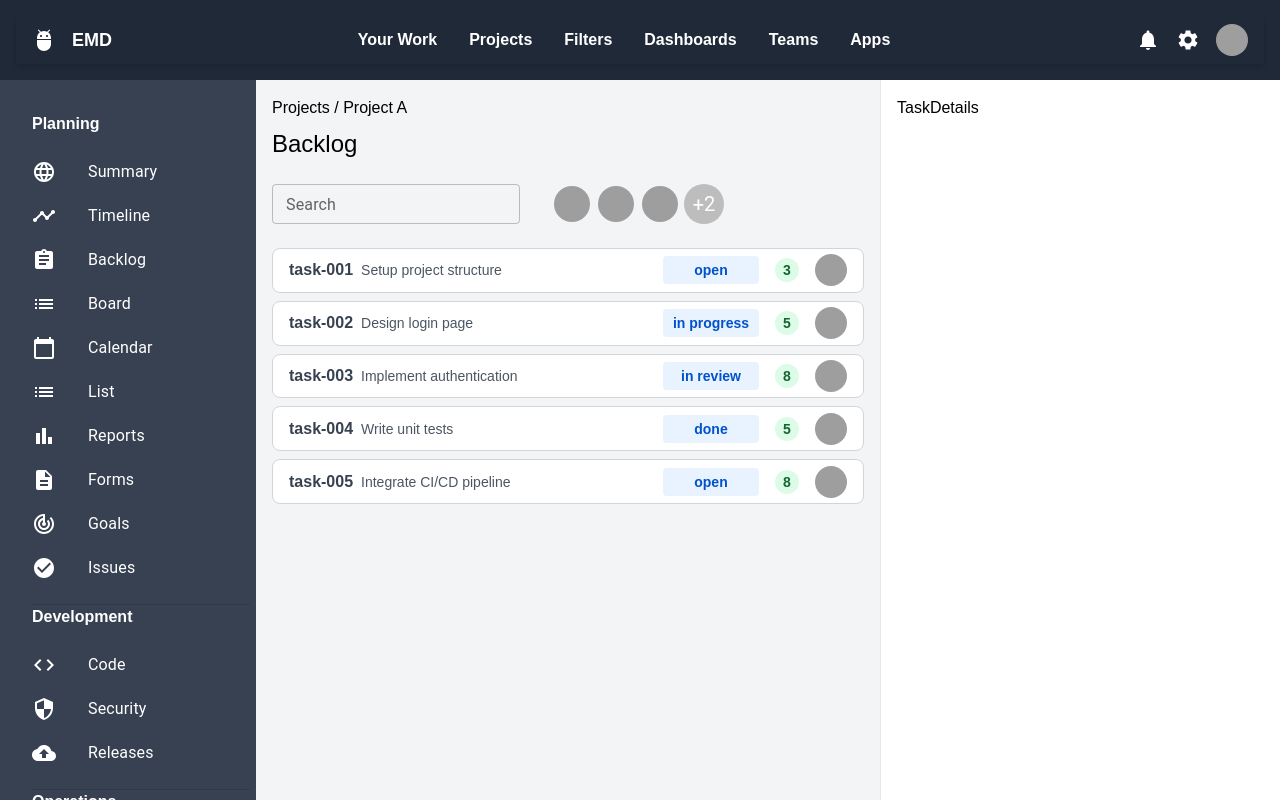
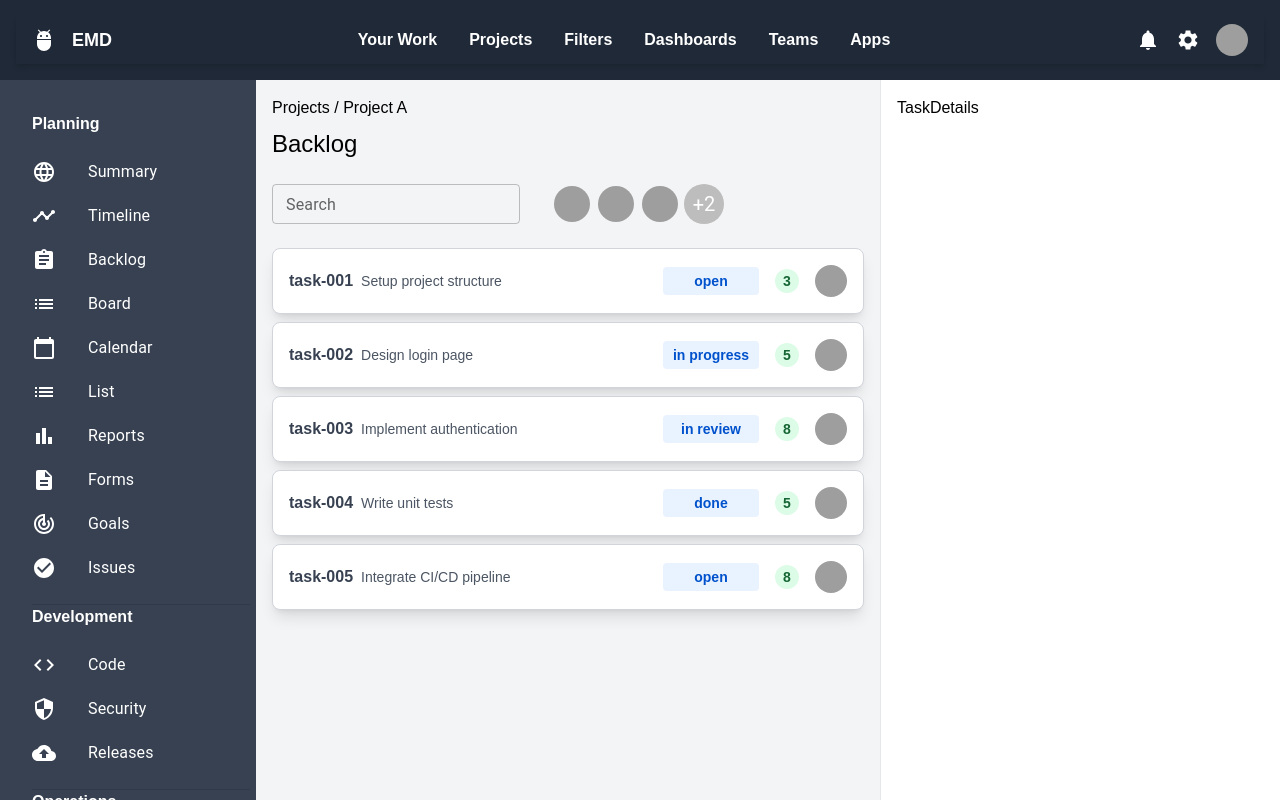
Before and after one commit to enesmalikdmn/task-management-system, a Next.js app: page / in a window 1280 px wide. Built offline with nearby package versions, Linux system fonts and the light colour scheme; grey boxes are pictures that could not be loaded.

Commit message:
feat: added drag and drop skills for task

```diff
--- /dev/null
+++ b/components/TaskList/DraggableDroppableTask.tsx
@@ -0,0 +1,39 @@
+import { useDraggable, useDroppable } from '@dnd-kit/core';
+import TaskRepresentation from './TaskRepresentation';
+
+export default function DraggableDroppableTask({
+  task,
+}: {
+  task: {
+    id: string;
+    name: string;
+    workflowStatus: string;
+    storyPoint: number;
+    assignedTo: string;
+  };
+}) {
+  const {
+    setNodeRef: draggableRef,
+    attributes,
+    listeners,
+  } = useDraggable({
+    id: task.id,
+  });
+
+  const { setNodeRef: droppableRef } = useDroppable({
+    id: task.id,
+  });
+
+  return (
+    <div
+      ref={(node) => {
+        draggableRef(node);
+        droppableRef(node);
+      }}
+      {...listeners}
+      {...attributes}
+    >
+      <TaskRepresentation task={task} />
+    </div>
+  );
+}
--- a/components/TaskList/TaskListArea.tsx
+++ b/components/TaskList/TaskListArea.tsx
@@ -1,88 +1,48 @@
 'use client';
 
 import { useAppStore } from '@/store/appStore';
-import Avatar from '@mui/material/Avatar';
 import {
   DndContext,
-  useDroppable,
-  useDraggable,
   DragEndEvent,
+  DragOverlay,
 } from '@dnd-kit/core';
+import { useState } from 'react';
+import DraggableDroppableTask from './DraggableDroppableTask';
+import TaskRepresentation from './TaskRepresentation';
 
 export default function TaskListArea() {
   const { tasks: taskList, updateTaskOrder } = useAppStore();
+  const [activeTask, setActiveTask] = useState<null | typeof taskList[0]>(null);
 
   const handleDragEnd = (event: DragEndEvent) => {
     const { active, over } = event;
-    console.log(active, over);
 
-    if (!over || active.id === over.id) return;
+    if (!over || active.id === over.id) {
+      setActiveTask(null);
+      return;
+    }
+
     updateTaskOrder(active.id.toString(), over.id.toString());
+    setActiveTask(null);
   };
 
   return (
-    <DndContext onDragEnd={handleDragEnd}>
+    <DndContext
+      onDragStart={({ active }) => {
+        const task = taskList.find((task) => task.id === active.id);
+        if (task) setActiveTask(task);
+      }}
+      onDragEnd={handleDragEnd}
+      onDragCancel={() => setActiveTask(null)}
+    >
       <div className="flex flex-col h-64 gap-2">
         {taskList.map((task) => (
-            <DraggableDroppableTask key={`${task.id}-${task.startDate}`} task={task} />
+          <DraggableDroppableTask key={`${task.id}-${task.startDate}`} task={task} />
         ))}
       </div>
+      <DragOverlay>
+        {activeTask ? <TaskRepresentation task={activeTask} /> : null}
+      </DragOverlay>
     </DndContext>
   );
 }
-
-function DraggableDroppableTask({
-  task,
-}: {
-  task: {
-    id: string;
-    name: string;
-    workflowStatus: string;
-    storyPoint: number;
-    assignedTo: string;
-  };
-}) {
-  const {
-    setNodeRef: draggableRef,
-    attributes,
-    listeners,
-  } = useDraggable({
-    id: task.id,
-  });
-
-  const { setNodeRef: droppableRef } = useDroppable({
-    id: task.id,
-  });
-
-  return (
-    <div
-      ref={(node) => {
-        draggableRef(node);
-        droppableRef(node);
-      }}
-      {...listeners}
-      {...attributes}
-      className="flex flex-col sm:flex-row justify-between items-start sm:items-center p-4 border border-gray-300 rounded-lg bg-white overflow-hidden"
-    >
-      <div className="flex flex-col sm:flex-row items-start sm:items-center gap-2 w-full">
-        <div className="font-bold text-gray-700 shrink-0">{task.id}</div>
-        <div className="text-gray-600 text-sm truncate w-full sm:w-auto">
-          {task.name}
-        </div>
-      </div>
-      <div className="flex gap-4 mt-2 sm:mt-0 items-center w-full sm:w-auto">
-        <div className="w-24 flex justify-center px-2 py-1 rounded text-sm font-bold bg-[#e9f2ff] text-[#0052cc] shrink-0">
-          {task.workflowStatus}
-        </div>
-        <div className="w-6 h-6 flex items-center justify-center px-2 py-1 rounded-full text-sm font-bold bg-green-100 text-green-800 shrink-0">
-          {task.storyPoint}
-        </div>
-        <Avatar
-          className="!w-8 !h-8 shrink-0"
-          alt={task.assignedTo}
-          src={task.assignedTo}
-        />
-      </div>
-    </div>
-  );
-}
--- /dev/null
+++ b/components/TaskList/TaskRepresentation.tsx
@@ -0,0 +1,37 @@
+import Avatar from '@mui/material/Avatar';
+
+export default function TaskRepresentation({
+  task,
+}: {
+  task: {
+    id: string;
+    name: string;
+    workflowStatus: string;
+    storyPoint: number;
+    assignedTo: string;
+  };
+}) {
+  return (
+    <div className="flex flex-col sm:flex-row justify-between items-start sm:items-center p-4 border border-gray-300 rounded-lg bg-white overflow-hidden shadow-lg">
+      <div className="flex flex-col sm:flex-row items-start sm:items-center gap-2 w-full">
+        <div className="font-bold text-gray-700 shrink-0">{task.id}</div>
+        <div className="text-gray-600 text-sm truncate w-full sm:w-auto">
+          {task.name}
+        </div>
+      </div>
+      <div className="flex gap-4 mt-2 sm:mt-0 items-center w-full sm:w-auto">
+        <div className="w-24 flex justify-center px-2 py-1 rounded text-sm font-bold bg-[#e9f2ff] text-[#0052cc] shrink-0">
+          {task.workflowStatus}
+        </div>
+        <div className="w-6 h-6 flex items-center justify-center px-2 py-1 rounded-full text-sm font-bold bg-green-100 text-green-800 shrink-0">
+          {task.storyPoint}
+        </div>
+        <Avatar
+          className="!w-8 !h-8 shrink-0"
+          alt={task.assignedTo}
+          src={task.assignedTo}
+        />
+      </div>
+    </div>
+  );
+}
```
